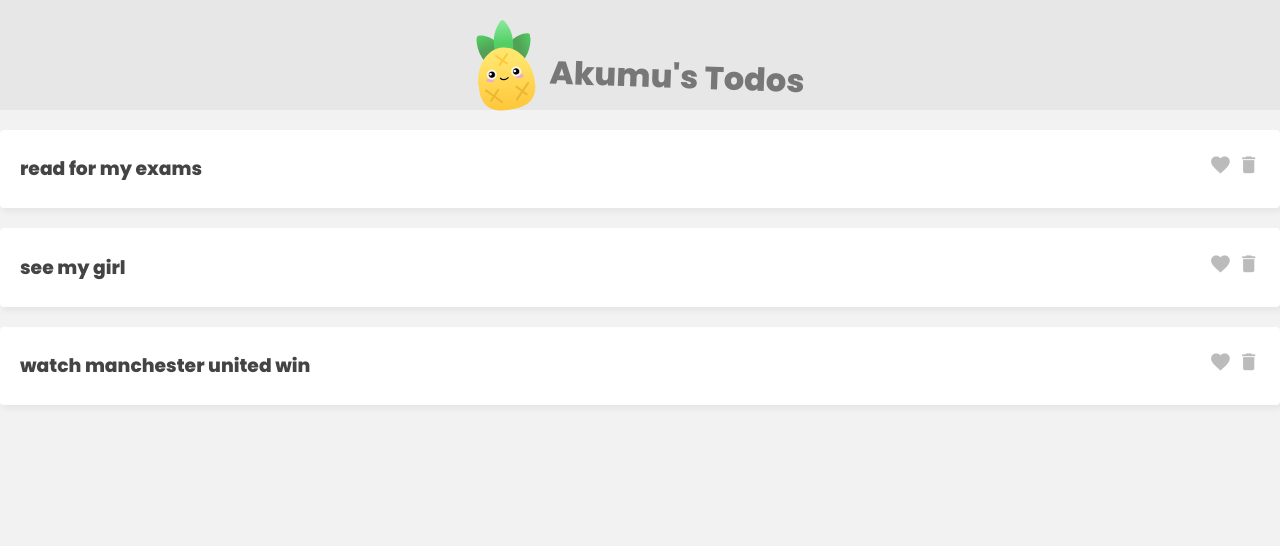
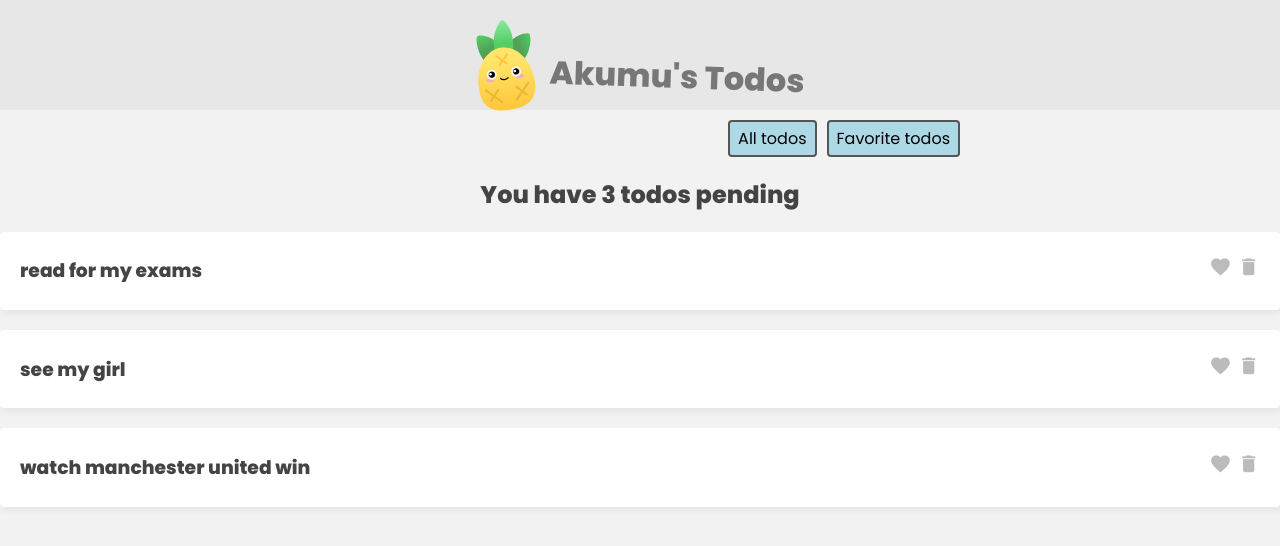
Before and after one commit to AkumuJey/pinia-todos, a Vue app: page / in a window 1280 px wide. Shown: the top 546 px of the page. Built offline with nearby package versions, Linux system fonts and the light colour scheme.

Commit message:
Getters in pinia

```diff
--- a/src/App.vue
+++ b/src/App.vue
@@ -2,21 +2,37 @@
  <main>
     <header>
         <img src="./assets/pinia.svg" alt="Pinia Logo" srcset="">
-        <h1>Akumu's {{ todosStore.name }}</h1>
+        <h1>Akumu's Todos</h1>
     </header>
-    <body>
-        <div>
+    <nav class="filter">
+        <button @click="filter = 'all'">All todos</button>
+        <button @click="filter = 'favs'">Favorite todos</button>
+    </nav>
+    <div>
+        <div v-if="filter === 'all'">
+            <h2>You have {{ todosStore.totalCount }} <span v-if="todosStore.totalCount > 1">todos</span><span v-else>todo</span> pending</h2>
             <div v-for="todo in todosStore.todos" :key="todo.id">
-               <TheTodoDetails :todo ="todo"/>
+            <TheTodoDetails :todo ="todo"/>
             </div>
         </div>
-    </body>
+        <div v-if="filter === 'favs'">
+            <h2> You have {{ todosStore.favCount }} favorite <span v-if="todosStore.favs > 1">todos</span><span v-else>todo</span></h2>
+            <div v-for="todo in todosStore.favs" :key="todo.id">
+            <TheTodoDetails :todo ="todo"/>
+            </div>
+        </div>
+    </div>
  </main>
 </template>
 <script setup>
 
+import { ref } from '@vue/reactivity';
 import TheTodoDetails from './components/TheTodosDetails.vue'
 import { useTodosStore } from './store/todoStore';
 const todosStore = useTodosStore()
 
+
+/* Filter for favorites */
+const filter = ref('all')
+
 </script>
--- a/src/assets/main.css
+++ b/src/assets/main.css
@@ -59,3 +59,26 @@ header h1 {
     cursor: pointer;
     color: #bbb;
   }
+  h2{
+    text-align: center;
+  }
+
+  /*
+  Filtering buttons and navbar styling*/
+/* filter nav */
+.filter {
+    width: 640px;
+    margin: 10px auto;
+    text-align: right;
+  }
+  .filter button {
+    display: inline-block;
+    margin-left: 10px;
+    background: lightblue;
+    border: 2px solid #555;
+    border-radius: 4px;
+    padding: 4px 8px;
+    cursor: pointer;
+    font-size: 0.8em;
+    font-size: 1em;
+  }
--- a/src/store/todoStore.js
+++ b/src/store/todoStore.js
@@ -4,11 +4,23 @@ export const useTodosStore = defineStore('todosStore', {
     state: () => (
         {
             todos : [
-                {id: 1, title: "read for my exams", isFave: false},
+                {id: 1, title: "read for my exams", isFav: false},
                 {id: 2, title: "see my girl", isFave: true},
-                {id: 3, title: "watch manchester united win", isFave: true}
-            ],
-            name : 'Todos'
+                {id: 3, title: "watch manchester united win", isFav: true}
+            ]
         }
-    )
+    ),
+    getters: {
+        favs() {
+            return this.todos.filter(todo => todo.isFav)
+        },
+        favCount() {
+            return this.todos.reduce((p, c) => {
+                return c.isFav ? p + 1 : p
+            }, 0)
+        },
+        totalCount: (state) => {
+            return state.todos.length
+        }
+    }
 })
```
